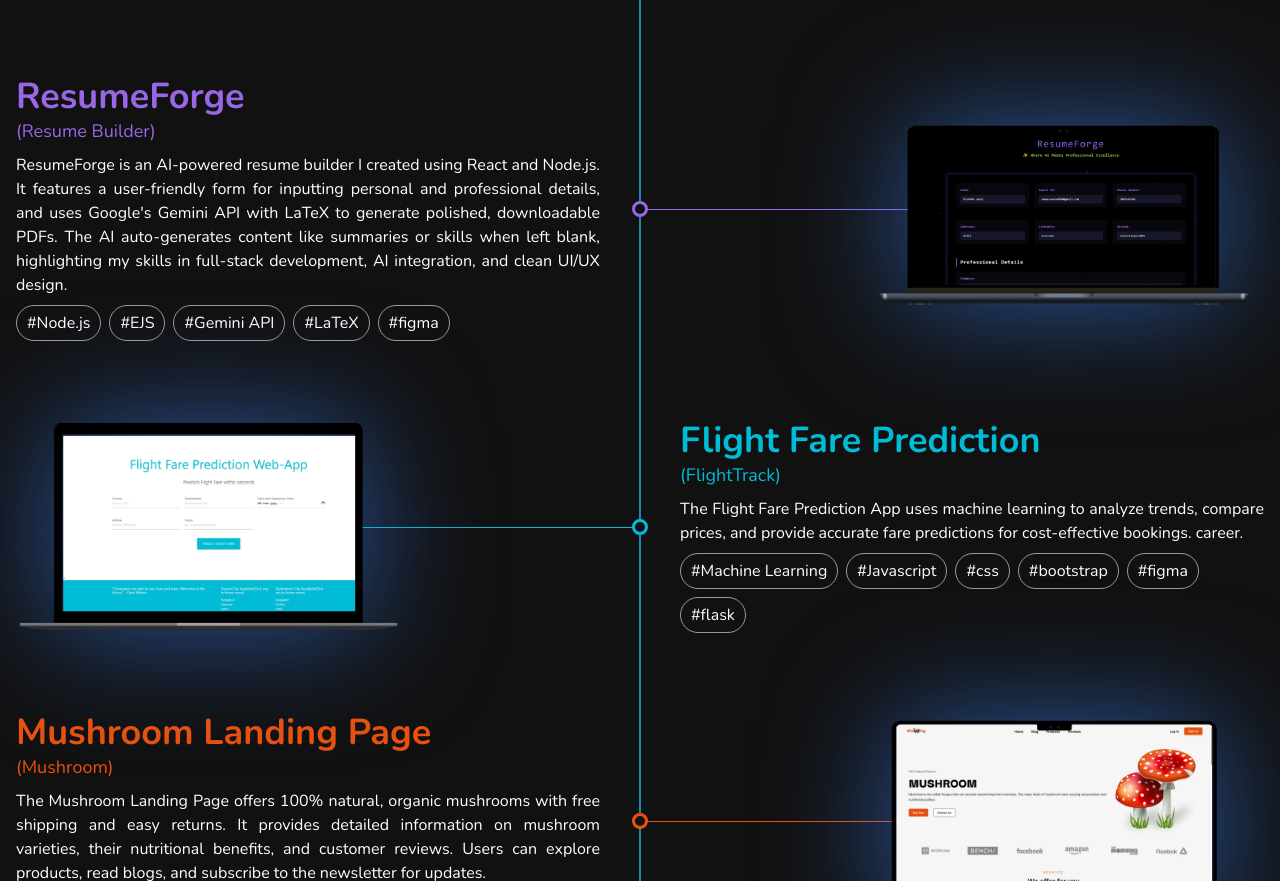
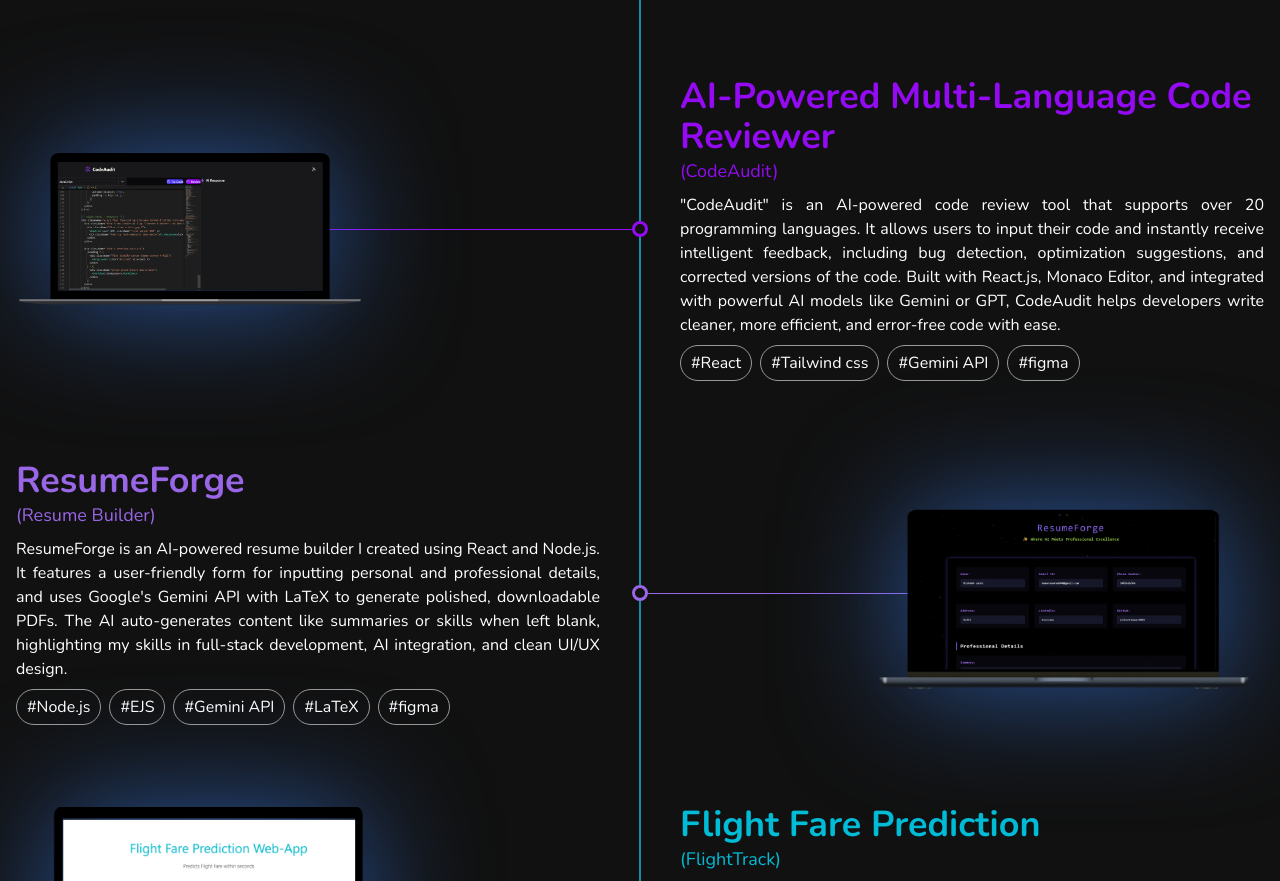
Before and after one commit to nishantkr2003/MyPortfolio, a website: page index.html in a window 1280 px wide. Shown: the part 859-1740 px from the top of the page. Drawn offline with nearby package versions, Linux system fonts and the light colour scheme; animation ran at ten frames a second.

Commit message:
Project Added

```diff
--- a/index.html
+++ b/index.html
@@ -432,9 +432,78 @@
             Latest Works</h2>
 
 
+        <!-- Project 1 -->
+        <!-- CodeAudit -->
 
 
-        <!-- Project 1 -->
+        <div class="flex flex-col sm:flex-row gap-4 mt-8 sm:gap-[80px] items-center sm:mt-20 relative">
+            <!-- horizontal line -->
+            <div class="h-[1px] left-1/4 right-1/2 bg-[#930af3] absolute top-1/2 hidden sm:block"></div>
+
+            <!-- Circle -->
+            <a href="https://codeaudit.netlify.app/" target="_blank"
+                class="w-4 h-4 rounded-full border-[3px] border-[#930af3] absolute left-1/2 -translate-x-1/2 bg-[#111] z-10 hover:scale-110 ease-in-out duration-100 hidden sm:block"></a>
+
+            <a href="https://codeaudit.netlify.app/" target="_blank"
+                class="flex w-full relative justify-center sm:justify-start">
+                <div class="flex flex-col items-center relative group sm:hover:scale-105 ease-in-out duration-200">
+                    <img class="max-w-[400px] w-full mr-auto relative z-10 drop-shadow-[0_0px_60px_rgba(59,130,246,0.6)]"
+                        src="./assets/images/CodeAudit.png" alt="" />
+                    <span
+                        class="flex group-hover:-top-14 ease-jump duration-200 bg-[#930af3] sm:absolute left-1/2 sm:-translate-x-1/2 top-5 px-2 py-1 text-sm sm:text-base mt-2 rounded w-max items-center gap-1 after:hidden sm:after:block after:w-4 after:h-4 after:bg-inherit after:absolute after:left-1/2 after:-translate-x-1/2 after:rotate-45 after:-bottom-2">CodeAudit
+                        <svg xmlns="http://www.w3.org/2000/svg" width="16" height="16" viewBox="0 0 24 24" fill="none"
+                            stroke="currentColor" stroke-width="2" stroke-linecap="round" stroke-linejoin="round"
+                            class="feather feather-external-link">
+                            <path d="M18 13v6a2 2 0 0 1-2 2H5a2 2 0 0 1-2-2V8a2 2 0 0 1 2-2h6"></path>
+                            <polyline points="15 3 21 3 21 9"></polyline>
+                            <line x1="10" y1="14" x2="21" y2="3"></line>
+                        </svg>
+                    </span>
+                </div>
+            </a>
+
+            <div class="w-full">
+                <h3 class="text-[#930af3] font-bold text-2xl md:text-4xl">
+                    AI-Powered Multi-Language Code Reviewer
+                </h3>
+                <span class="text-[#930af3] text-base md:text-lg">(CodeAudit)</span>
+                <p class="text-justify text-sm md:text-base mt-2">
+                    "CodeAudit" is an AI-powered code review tool that supports over 20 programming languages. It allows
+                    users to input
+                    their code and instantly receive intelligent feedback, including bug detection, optimization
+                    suggestions, and corrected
+                    versions of the code. Built with React.js, Monaco Editor, and integrated with powerful AI models
+                    like Gemini or GPT,
+                    CodeAudit helps developers write cleaner, more efficient, and error-free code with ease.
+                </p>
+
+                <ul class="flex flex-wrap gap-2 mt-2">
+                    <li
+                        class="border rounded-[50px] border-[#999] px-[10px] py-[5px] hover:bg-[#930af3] hover:text-white transition-colors text-sm md:text-base">
+                        #React
+                    </li>
+
+                    <li
+                        class="border rounded-[50px] border-[#999] px-[10px] py-[5px] hover:bg-[#930af3] hover:text-white transition-colors text-sm md:text-base">
+                        #Tailwind css
+                    </li>
+
+                    <li
+                        class="border rounded-[50px] border-[#999] px-[10px] py-[5px] hover:bg-[#930af3] hover:text-white transition-colors text-sm md:text-base">
+                        #Gemini API
+                    </li>
+                    <li
+                        class="border rounded-[50px] border-[#999] px-[10px] py-[5px] hover:bg-[#930af3] hover:text-white transition-colors text-sm md:text-base">
+                        #figma
+                    </li>
+
+                </ul>
+            </div>
+        </div>
+
+
+
+        <!-- Project 2 -->
         <!-- ResumeForge -->
 
         <div class="flex flex-col sm:flex-row gap-4 mt-12 sm:gap-[80px] items-center sm:mt-20 relative">
@@ -508,7 +577,7 @@
 
 
 
-        <!-- Project 2 -->
+        <!-- Project 3 -->
         <!-- Flight Fare Prediction -->
 
         <div class="flex flex-col sm:flex-row gap-4 mt-8 sm:gap-[80px] items-center sm:mt-20 relative">
@@ -582,7 +651,7 @@
 
 
 
-        <!-- Project 3 -->
+        <!-- Project 4 -->
         <!-- Mushroom Landing Page -->
 
 
@@ -658,7 +727,7 @@
 
 
 
-        <!-- Project 4 -->
+        <!-- Project 5 -->
         <!-- Code Editor -->
 
 
@@ -738,7 +807,7 @@
 
 
 
-        <!-- Project 5 -->
+        <!-- Project 6 -->
         <!-- Text To Speech Converter -->
 
         <div class="flex flex-col sm:flex-row gap-4 mt-12 sm:gap-[80px] items-center sm:mt-20 relative">
```
Also changed, not shown: output.css.
